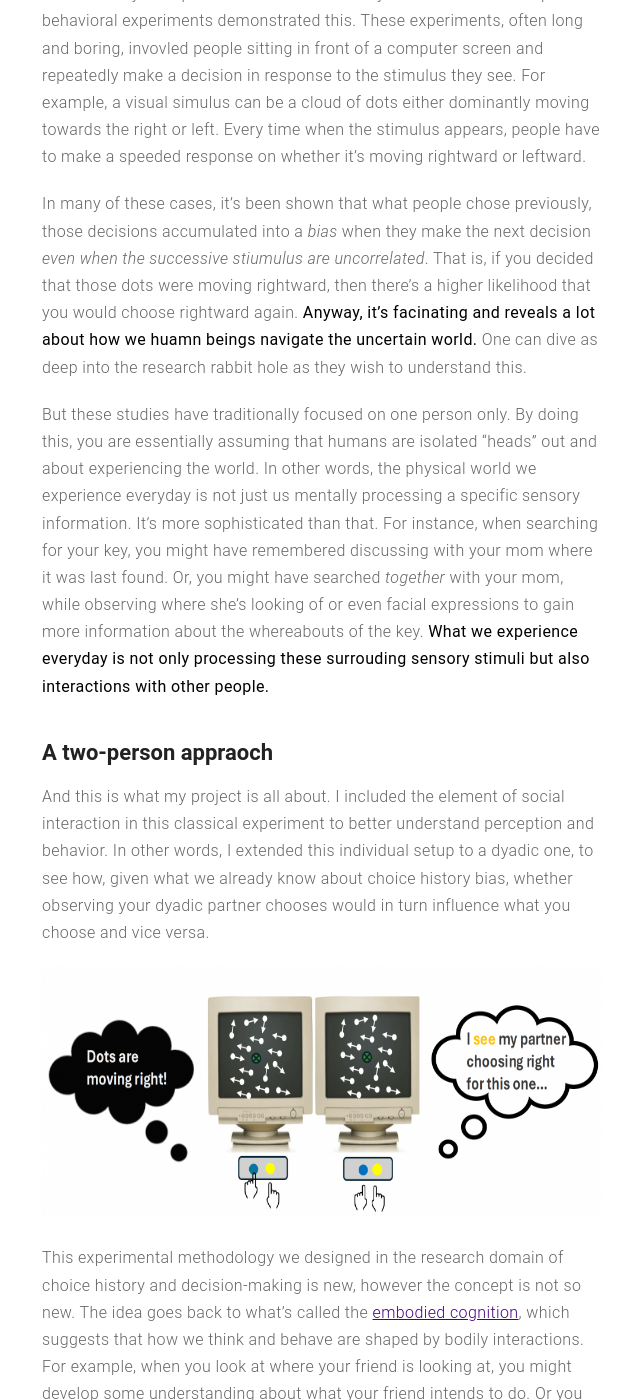
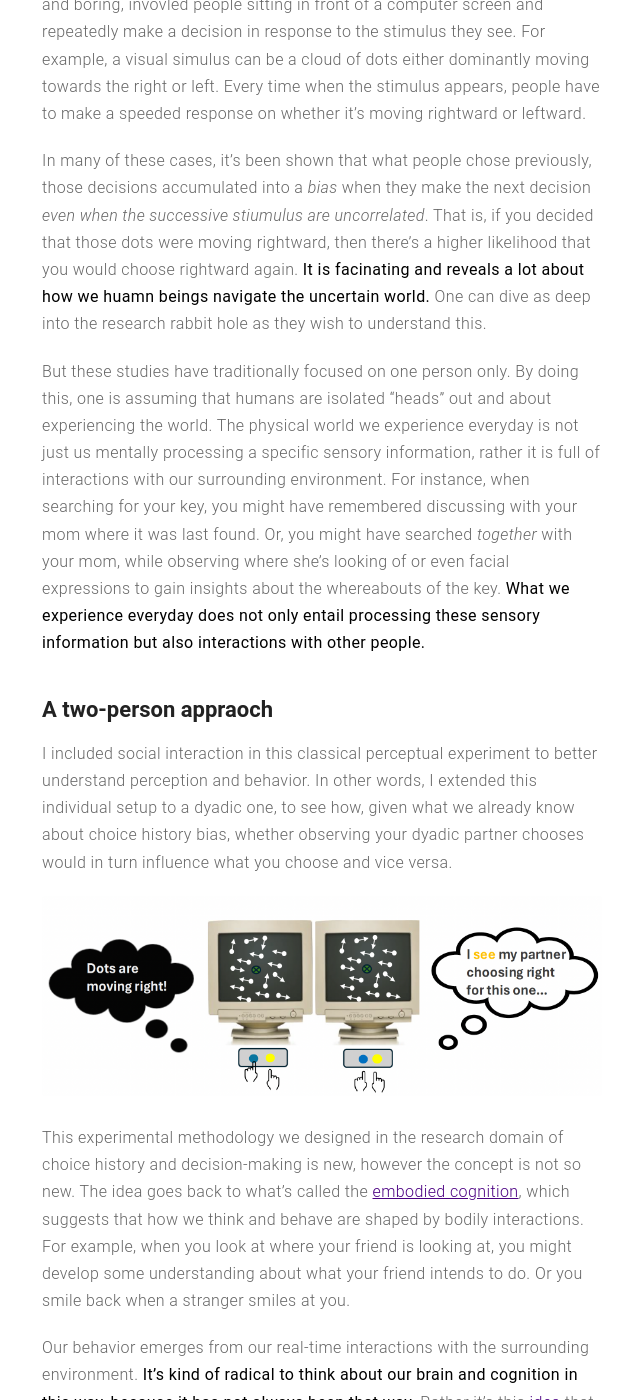
Before and after one commit to annhuangresearch/annhuangresearch.github.io, a Jekyll site: the page built from _posts/2025-1-25-decision-making.md, in a window 1280 px wide and 1400 px high, scrolled down 699 px. Shown: the whole window, without its empty margins (318-958 px from the left). Built offline with Jekyll 4.4.1, drawn with Linux system fonts in a browser that asks for light colours; comment, search, counter and statistics services are not loaded; some of the changed text lies outside the part shown.

Commit message:
revised post

```diff
--- a/_posts/2025-1-25-decision-making.md
+++ b/_posts/2025-1-25-decision-making.md
@@ -1,52 +1,45 @@
 ---
-title: "Making decisions is not as simple as you think"
+title: "What can dyadic perceptual task tell us about real world cognition?"
 layout: post
 date: 2025-01-25
-image: /assets/images/markdown.jpg
 headerImage: false
 tag:
-- decision-making
 - research
+- science
 category: blog
-author: annhuang
-description: How do we influence each other's choices?
 ---
-
-## Decision in daily life is not a simple process
 
 Perception is simply experiecing the world through our senses. Everyday we process sensory information to guide useful behavior, like searching for your car keys in a pile of keys. Or, if you have experiences playing badminton, which is a super fast-paced sport, you'd frequently run into instances where you have to determine wehther the shuttle lands inside, outside, or on the court line. This is an example of a process called *perceptual decision-making* because you make decisions based on what you see using your visual senses. As such it is a central aspect, or even some call it a ["window"](https://www.bccn-berlin.de/talks/anne-urai-choice-history-bias-as-a-window-into-cognition-and-neural-circuits.html) to understanding our cognition.
 
 In the research world of visual decision-making, it's been known that people are biased by their previous choices when they make decisions. Simple behavioral experiments demonstrated this. These experiments, often long and boring, invovled people sitting in front of a computer screen and repeatedly make a decision in response to the stimulus they see. For example, a visual simulus can be a cloud of dots either dominantly moving towards the right or left. Every time when the stimulus appears, people have to make a speeded response on whether it's moving rightward or leftward.
 
-In many of these cases, it's been shown that what people chose previously, those decisions accumulated into a *bias* when they make the next decision *even when the successive stiumulus are uncorrelated*. That is, if you decided that those dots were moving rightward, then there's a higher likelihood that you would choose rightward again. **Anyway, it's facinating and reveals a lot about how we huamn beings navigate the uncertain world.** One can dive as deep into the research rabbit hole as they wish to understand this.
+In many of these cases, it's been shown that what people chose previously, those decisions accumulated into a *bias* when they make the next decision *even when the successive stiumulus are uncorrelated*. That is, if you decided that those dots were moving rightward, then there's a higher likelihood that you would choose rightward again. **It is facinating and reveals a lot about how we huamn beings navigate the uncertain world.** One can dive as deep into the research rabbit hole as they wish to understand this.
 
-But these studies have traditionally focused on one person only. By doing this, you are essentially assuming that humans are isolated "heads" out and about experiencing the world. In other words, the physical world we experience everyday is not just us mentally processing a specific sensory information. It's more sophisticated than that. For instance, when searching for your key, you might have remembered discussing with your mom where it was last found. Or, you might have searched *together* with your mom, while observing where she's looking of or even facial expressions to gain more information about the whereabouts of the key. **What we experience everyday is not only processing these surrouding sensory stimuli but also interactions with other people.**
+But these studies have traditionally focused on one person only. By doing this, one is assuming that humans are isolated "heads" out and about experiencing the world. The physical world we experience everyday is not just us mentally processing a specific sensory information,  rather it is full of interactions with our surrounding environment. For instance, when searching for your key, you might have remembered discussing with your mom where it was last found. Or, you might have searched *together* with your mom, while observing where she's looking of or even facial expressions to gain insights about the whereabouts of the key. **What we experience everyday does not only entail processing these sensory information but also interactions with other people.**
 
 ## A two-person appraoch
 
-And this is what my project is all about. I included the element of social interaction in this classical experiment to better understand perception and behavior. In other words, I extended this individual setup to a dyadic one, to see how, given what we already know about choice history bias, whether observing your dyadic partner chooses would in turn influence what you choose and vice versa.
+I included social interaction in this classical perceptual experiment to better understand perception and behavior. In other words, I extended this individual setup to a dyadic one, to see how, given what we already know about choice history bias, whether observing your dyadic partner chooses would in turn influence what you choose and vice versa.
 
-<img src="/assets/images/dyadic-task.jpg" alt="alternate text" width="630" height="250">
+<img src="/assets/images/dyadic-task.jpg" alt="alternate text" width="630" height="200">
 
 This experimental methodology we designed in the research domain of choice history and decision-making is new, however the concept is not so new. The idea goes back to what's called the [embodied cognition](https://en.wikipedia.org/wiki/Embodied_cognition), which suggests that how we think and behave are shaped by bodily interactions. For example, when you look at where your friend is looking at, you might develop some understanding about what your friend intends to do. Or you smile back when a stranger smiles at you.
 
-Basically our behavior emerges from our real-time interactions with the surrounding environment. **It's kind of radical to think about our brain and cognition in this way, because it has not always been that way.** Rather it's this [idea](https://plato.stanford.edu/archIves/win2013/entries/embodied-cognition/) that our brain generates behaviors, or our brain is separated from our body, that has traditionally dominated the thinking.
+Our behavior emerges from our real-time interactions with the surrounding environment. **It's kind of radical to think about our brain and cognition in this way, because it has not always been that way.** Rather it's this [idea](https://plato.stanford.edu/archIves/win2013/entries/embodied-cognition/) that our brain generates behaviors, or our brain is separated from our body, that has traditionally dominated the thinking.
 
-## Results and impact
+## People do not ignore other's actions
 
-So what we did was we created a joint perceptual task and collected behavioral data from people grouped in dyads. **Our results indicated that people do not ignore other’s choices when they make decisions.**
+I carried out a joint perceptual task and collected behavioral data from people grouped in dyads. **Our results indicated that people do not ignore other’s choices when they make decisions.**
 
-A research study like this almost never brings immediate changes to the society or world at large in ways that you can see with your own eyes. I mean, even if there's merit to our results, in real life we're not bombarded with similar visual information every second.
-
-However, I'd be doing a disservice to myself to think that all the sweat, pain and tears that go into the study were not worthwhile. Some impact I see this study brings to the academic community are as follows:
+Some impact I see this study brings to the academic community are:
 
 - The joint design allows for a systematic comparison with the findings on choice history bias from those of the single-participant designs. Moreover, this method is generalizable across various contexts and populations e.g, Human-AI interaction. Since humans treat [computers as social actors](https://dl.acm.org/doi/10.1145/191666.191703), what if, say, a virtual assistant consistently reports to you the wrong information, does that change the way you trust or interact with it?
 
-- First to document social interaction influencing choice history bias effect. That said, the implications extend to other scenarios. Going off tangent here, but I wonder how often this choice bias effect is seen in political groups.
+- First to document social interaction influencing choice history bias effect. The implications extend to other scenarios. For example, I wonder how often this choice bias effect is seen in political groups where it invovles collective thinking.
 
 - Publication in [Nature Scientific Reports](https://www.nature.com/articles/s41598-025-96182-5).
 
-## Takeaways
+## Lessons and takeaways
 
 - Multiple iterations is always needed until the task is fully functional and replicable- being able to handle deep frustrations is part of the process.
 
```
